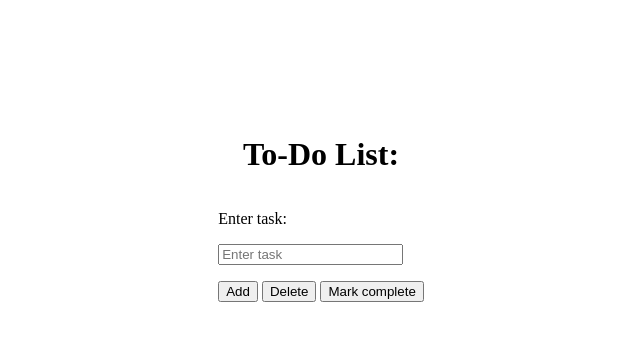
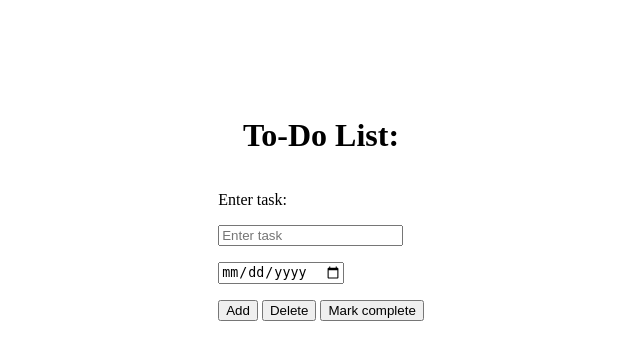
Before and after one commit to cfkim/todo-list, a Flask app: page / in a window 1280 px wide. Shown: the top 360 px of the page, without its empty margins (319-959 px from the left). Run offline with Flask 3, Linux system fonts and the light colour scheme.

Commit message:
added due dates option to tasks

```diff
--- a/main.py
+++ b/main.py
@@ -11,12 +11,12 @@ def index():
 tasks = []
 counter = 0
 
-def add_task(task):
+def add_task(task, date):
     global counter
     # counter represents the #th task that the user adds
     counter += 1
-    # appends an array (task, task.id)
-    tasks.append([task, counter, 0])
+    # appends an array (task, task.id, completed?, date)
+    tasks.append([task, counter, 0, date])
     return tasks
 @app.route("/complete", methods=['POST'])
 def complete():
@@ -81,9 +81,10 @@ def todo():
     try:
         data = request.json
         user_text = data.get('task')
+        task_date = data.get('date')
 
         # sends this new list to js to update the page
-        newList = add_task(user_text)
+        newList = add_task(user_text, task_date)
 
         response = {'list': newList}
         return jsonify(response)
--- a/static/script.js
+++ b/static/script.js
@@ -4,6 +4,7 @@ document.addEventListener('DOMContentLoaded', function() {
     var deleteButton = document.getElementById('deleteButton');
     var doneButton = document.getElementById('doneButton');
     var taskInput = document.getElementById('taskInput');
+    var dateInput = document.getElementById('dateInput');
     // var responseMessage = document.getElementById('responseMessage');
     var todo_list = document.getElementById('todo_list');
     var displayLength = 0;
@@ -11,10 +12,11 @@ document.addEventListener('DOMContentLoaded', function() {
     // add event listener to add button
     addButton.addEventListener('click', function() {
         var userInput = taskInput.value;
-
+        var date = dateInput.value;
         // javascript object
         var dataToSend = {
-            'task': userInput
+            'task': userInput,
+            'date': date
         };
 
         if (userInput !== undefined && userInput.trim().length != 0) {
@@ -41,8 +43,10 @@ document.addEventListener('DOMContentLoaded', function() {
                     var task = todoList[i]
                     var listItem = document.createElement('li');
                     listItem.setAttribute('task-id', task[1]);
+                    listItem.setAttribute('due-date', task[3]);
                     listItem.classList.add('taskItem'); // adds class to list item element
-                    listItem.textContent = task[0];
+                    listItem.textContent = task[0] + " " + task[3];
+
 
                     listItem.addEventListener('click', function(){
                         console.log('task clicked');
@@ -60,6 +64,22 @@ document.addEventListener('DOMContentLoaded', function() {
 
                         console.log(this.classList)
                     });
+
+                    // mark if the task is past due date
+                    var curr_date = new Date();
+                    // get it in YYYY-MM-DD format
+                    const year = curr_date.getFullYear();
+                    const month = (curr_date.getMonth() + 1).toString().padStart(2, '0'); // Adding 1 to month since it's zero-based
+                    const day = curr_date.getDate().toString().padStart(2, '0');
+
+                    curr_date = `${year}-${month}-${day}`;
+
+                    console.log(curr_date)
+                    if (listItem.getAttribute('due-date') != ""){
+                        if (listItem.getAttribute('due-date') < curr_date){
+                            listItem.classList.add('expired');
+                        }
+                    }
 
                     // add the dynamically created listItem to the todo_list element in HTML
                     todo_list.appendChild(listItem);
@@ -227,7 +247,7 @@ document.addEventListener('DOMContentLoaded', function() {
                         var listItem = document.createElement('li');
                         listItem.setAttribute('task-id', task[1]);
                         listItem.classList.add('taskItem'); // adds class to list item element
-                        listItem.textContent = task[0];
+                        listItem.textContent = task[0] + " " + task[3];
                         // persistence with completion marking
                         if(task[2] == 1){
                             listItem.classList.add('complete');
--- a/static/style.css
+++ b/static/style.css
@@ -5,6 +5,9 @@
     text-decoration: line-through;
 }
 
+.expired {
+    text-decoration: underline red;
+}
 .container {
     display: flex;
     flex-direction: column;
--- a/templates/index.html
+++ b/templates/index.html
@@ -16,6 +16,7 @@
         <div>
             <p>Enter task:</p>
             <p><input type = "text" id = "taskInput" placeholder="Enter task"/></p>
+            <p><input type = "date" id = "dateInput" placeholder="choose due date"/></p>
             <button id="addButton"> Add </button>
             <button id="deleteButton"> Delete </button>
             <button id="doneButton"> Mark complete </button>
```
